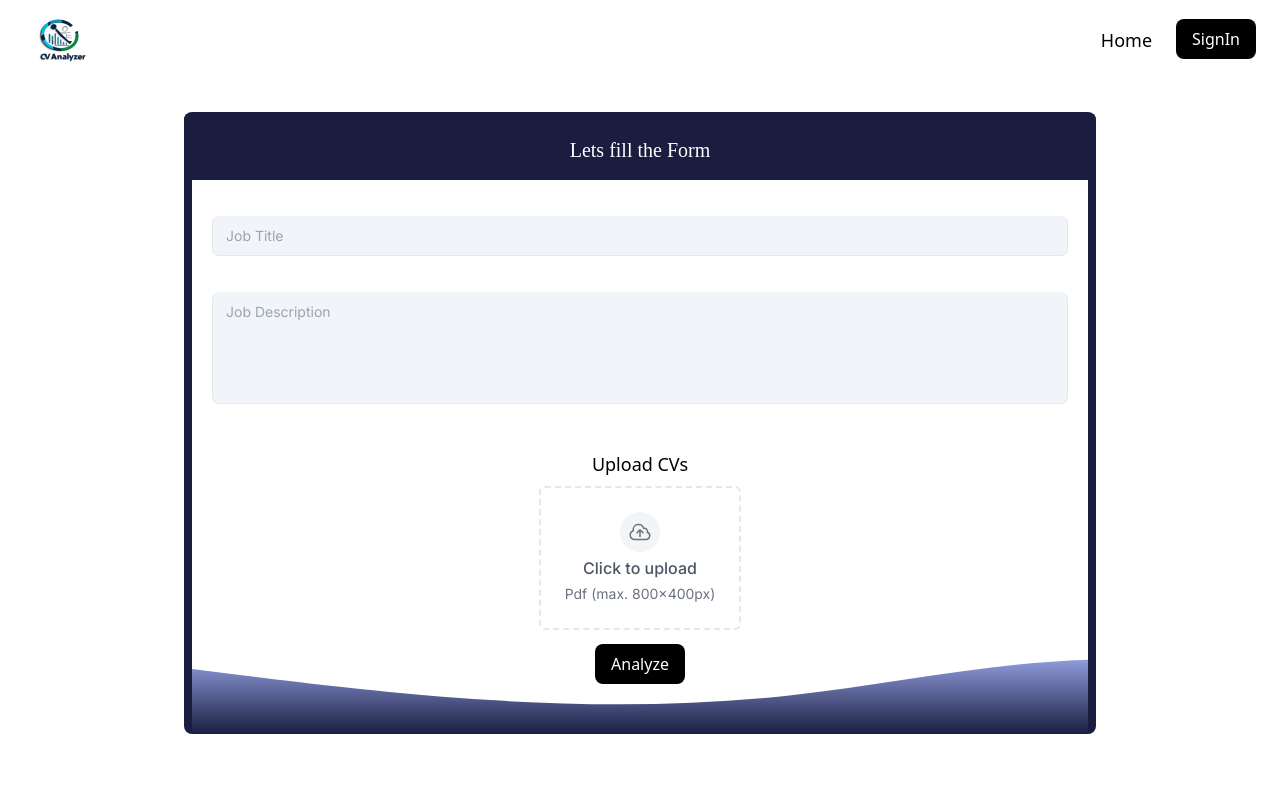
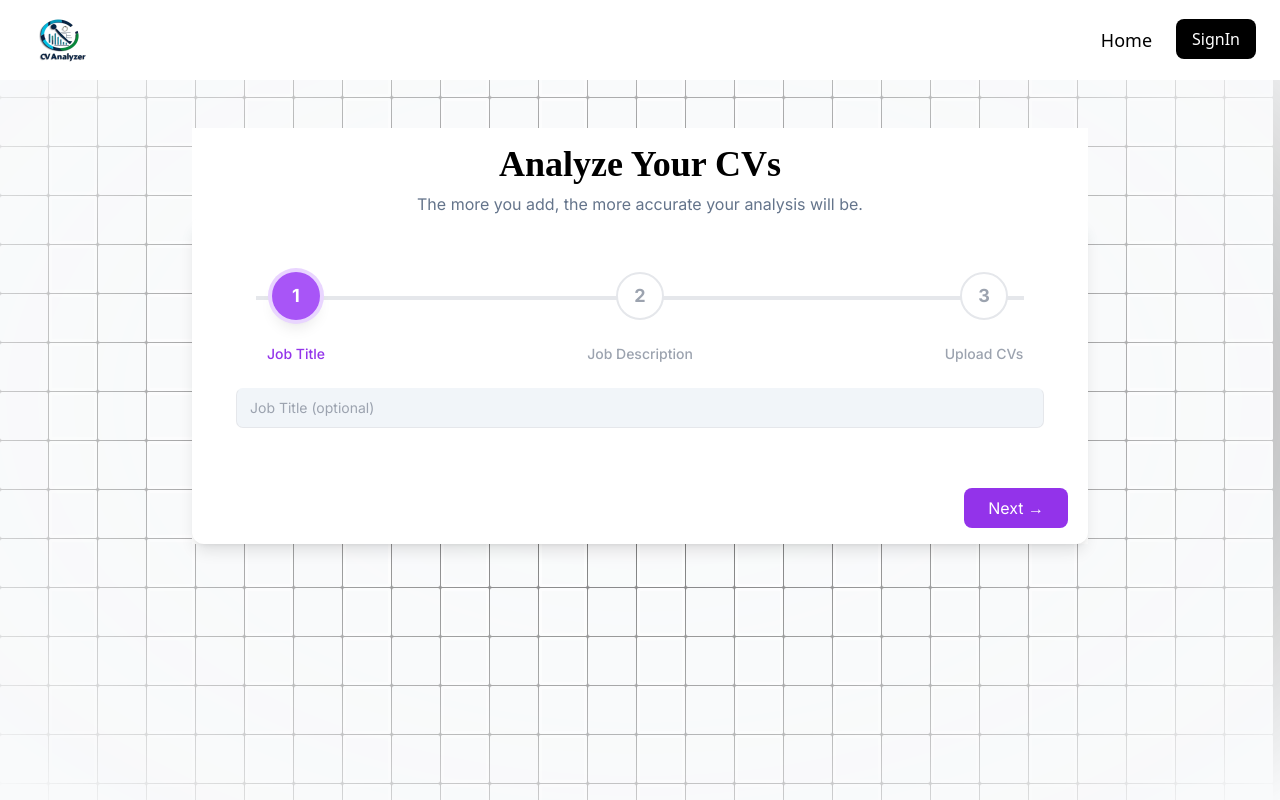
Before and after one commit to dev-bilal-raza/CVAnalysis, a Next.js app in the folder cv_checker_frontend/: page /upload_cvs in a window 1280 px wide. Shown: the top 800 px of the page. Built offline with nearby package versions, Linux system fonts and the light colour scheme; no server answers.

Commit message:
feat: add GridPattern component and enhance Input component with optional required prop

```diff
--- a/cv_checker_frontend/src/app/upload_cvs/page.tsx
+++ b/cv_checker_frontend/src/app/upload_cvs/page.tsx
@@ -1,12 +1,16 @@
 import UploadCvs from '@/components/pages/UploadCvs'
 import Footer from "@/components/layout/Footer";
 import Header from "@/components/layout/Header";
+import { GridPattern } from '@/components/ui/GridPattern';
 
 const page = () => {
     return (
         <main>
             <Header/>
-            <section className='min-h-screen'>
+            <section className='min-h-screen max-w-screen mx-auto'>
+                <div className="absolute inset-0 [mask-image:radial-gradient(ellipse_at_center,white,transparent)] ">
+                    <GridPattern />
+                </div>
                 <UploadCvs />
             </section>
             <Footer/>
--- a/cv_checker_frontend/src/components/common/Input.tsx
+++ b/cv_checker_frontend/src/components/common/Input.tsx
@@ -4,19 +4,20 @@ interface InputType {
     labelText: string,
     otherClasses?: string,
     setInput: (value: string) => void
+    is_required?: boolean
 }
 
-const Input = ({ labelText, otherClasses, setInput }: InputType) => {
+const Input = ({ labelText, otherClasses, setInput, is_required }: InputType) => {
     return (
         <div className="relative h-10 w-full">
             <input
-                className="peer w-full focus:bg-white h-full bg-slate-100 text-gray-700 font-sans font-normal outline outline-0 focus:outline-0 transition-all placeholder-shown:border placeholder-shown:border-blue-gray-200 placeholder-shown:border-t-blue-gray-200 border focus:border-2 border-t-transparent focus:border-t-transparent text-sm px-3 py-2.5 rounded-[7px] border-blue-gray-200 focus:border-indigo-500"
+                className="peer w-full focus:bg-white h-full bg-slate-100 text-gray-700 font-sans font-normal outline outline-0 focus:outline-0 transition-all placeholder-shown:border placeholder-shown:border-blue-gray-200 placeholder-shown:border-t-blue-gray-200 border focus:border-2 border-t-transparent focus:border-t-transparent text-sm px-3 py-2.5 rounded-[7px] border-blue-gray-200 focus:border-purple-700"
                 placeholder=" "
                 onChange={(e) =>setInput(e.target.value)}
-                required
+                required={is_required? is_required : false}
                 />
             <label
-                className="flex w-full h-full select-none pointer-events-none absolute left-0 font-normal !overflow-visible truncate peer-placeholder-shown:text-blue-gray-500 leading-tight peer-focus:leading-tight transition-all -top-1.5 peer-placeholder-shown:text-sm text-[11px] peer-focus:text-[11px] before:content[' '] before:block before:box-border before:w-2.5 before:h-1.5 before:mt-[6.5px] before:mr-1 peer-placeholder-shown:before:border-transparent before:rounded-tl-md before:border-t peer-focus:before:border-t-2 before:border-l peer-focus:before:border-l-2 before:pointer-events-none before:transition-all after:content[' '] after:block after:flex-grow after:box-border after:w-2.5 after:h-1.5 after:mt-[6.5px] after:ml-1 peer-placeholder-shown:after:border-transparent after:rounded-tr-md after:border-t peer-focus:after:border-t-2 after:border-r peer-focus:after:border-r-2 after:pointer-events-none after:transition-all peer-placeholder-shown:leading-[3.75] text-gray-400 peer-focus:text-indigo-500 before:border-blue-gray-200 peer-focus:before:!border-indigo-500 after:border-gray-200 peer-focus:after:!border-indigo-500">
+                className="flex w-full h-full select-none pointer-events-none absolute left-0 font-normal !overflow-visible truncate peer-placeholder-shown:text-blue-gray-500 leading-tight peer-focus:leading-tight transition-all -top-1.5 peer-placeholder-shown:text-sm text-[11px] peer-focus:text-[11px] before:content[' '] before:block before:box-border before:w-2.5 before:h-1.5 before:mt-[6.5px] before:mr-1 peer-placeholder-shown:before:border-transparent before:rounded-tl-md before:border-t peer-focus:before:border-t-2 before:border-l peer-focus:before:border-l-2 before:pointer-events-none before:transition-all after:content[' '] after:block after:flex-grow after:box-border after:w-2.5 after:h-1.5 after:mt-[6.5px] after:ml-1 peer-placeholder-shown:after:border-transparent after:rounded-tr-md after:border-t peer-focus:after:border-t-2 after:border-r peer-focus:after:border-r-2 after:pointer-events-none after:transition-all peer-placeholder-shown:leading-[3.75] text-gray-400 peer-focus:text-purple-700 before:border-blue-gray-200 peer-focus:before:!border-purple-700 after:border-gray-200 peer-focus:after:!border-purple-700">
                 {labelText}
             </label>
         </div>
--- a/cv_checker_frontend/src/components/pages/UploadCvs.tsx
+++ b/cv_checker_frontend/src/components/pages/UploadCvs.tsx
@@ -1,116 +1,321 @@
 "use client"
-import React, { FormEvent, useEffect, useState } from 'react'
+import React, { FormEvent, useState } from 'react'
 import Input from '../common/Input'
 import Button from '../common/Button'
-import Image from 'next/image'
 import { add_job } from '../api_calls/job_calls'
 import { handleUploadFiles } from '@/utils/file_handler'
 import { FormSvg } from '../common/Svgs'
 import { useRouter } from 'next/navigation'
 import Loader from '../layout/loader/Loader'
+import { GridPattern } from '../ui/GridPattern'
 
+const Stepper = ({ step, handleStep, canProceed }: {
+  step: number;
+  handleStep: (step: number) => void;
+  canProceed: (step: number) => boolean;
+}) => {
+  const steps = [
+    { number: 1, label: "Job Title" },
+    { number: 2, label: "Job Description" },
+    { number: 3, label: "Upload CVs" },
+  ];
+
+  return (
+    <div className="flex justify-center w-full py-8 mb-4">
+      <div className="relative flex justify-between w-full max-w-3xl px-4">
+        <div className="absolute top-6 left-0 right-0 h-1 bg-gray-200" />
+
+        <div
+          className="absolute top-6 left-0 h-1 bg-purple-500 transition-all duration-500 ease-in-out"
+          style={{ width: `${((step - 1) / (steps.length - 1)) * 100}%` }}
+        />
+
+        {steps.map((s, index) => (
+          <div
+            key={s.number}
+            className="relative flex flex-col items-center"
+            style={{ width: index === 0 || index === steps.length - 1 ? 'auto' : '0' }}
+          >
+            <button
+              onClick={() => handleStep(s.number)}
+              type='button'
+              className={`
+                relative z-10 flex items-center justify-center w-12 h-12 rounded-full
+                transition-all duration-300 ease-in-out transform hover:scale-110
+                ${step >= s.number
+                  ? 'bg-purple-500 text-white shadow-lg hover:bg-purple-600'
+                  : 'bg-white border-2 border-gray-200 text-gray-400 hover:border-gray-300'
+                }
+                ${step === s.number ? 'ring-4 ring-purple-200' : ''}
+              `}
+              disabled={!canProceed(s.number)}
+            >
+              <span className="font-bold text-lg">{s.number}</span>
+            </button>
+
+            <div className={`
+              absolute top-14 mt-4 text-sm font-medium whitespace-nowrap
+              transition-colors duration-300
+              ${step >= s.number ? 'text-purple-600' : 'text-gray-400'}
+            `}>
+              {s.label}
+            </div>
+          </div>
+        ))}
+      </div>
+    </div>
+  );
+};
 
 const UploadCvs = () => {
+  const [formState, setFormState] = useState({
+    step: 1,
+    jobTitle: '',
+    jobDescription: '',
+    uploadedFiles: [] as File[],
+    fileLimit: false,
+    response: '',
+    loading: false
+  });
 
-  const formData = new FormData();
-  const [loading, setLoading] = useState(false);
-  const [jobTitle, setJobTitle] = useState<string>("");
-  const [jobDescription, setJobDescription] = useState<string>("");
-  const [uploadedFiles, setUploadedFiles] = useState<File[]>([]);
-  const [fileLimit, setFileLimit] = useState(false);
-  const [response, setResponse] = useState("");
   const router = useRouter();
+
+  // Function to count non-whitespace characters
+  const countNonWhitespace = (str: string): number => {
+    return str.replace(/\s/g, '').length;
+  };
+
+  const canProceedToStep = (targetStep: number): boolean => {
+    if (targetStep <= formState.step) return true;
+    if (targetStep === 2) return true;
+    if (targetStep === 3) return countNonWhitespace(formState.jobDescription) >= 15;
+    return false;
+  };
+
+  const handleStep = (newStep: number) => {
+    if (canProceedToStep(newStep)) {
+      setFormState(prev => ({ ...prev, step: newStep }));
+    }
+  };
+
+  const handleFileChange = (event: React.ChangeEvent<HTMLInputElement>) => {
+    if (!event.target.files) return;
+
+    const fileResponse = handleUploadFiles(
+      Array.from(event.target.files),
+      formState.uploadedFiles,
+      (limit: boolean) => setFormState(prev => ({ ...prev, fileLimit: limit })),
+      (files: File[]) => setFormState(prev => ({ ...prev, uploadedFiles: files }))
+    );
+
+    setFormState(prev => ({
+      ...prev,
+      response: fileResponse === true ? '' : 'You are only allowed to upload PDF files.'
+    }));
+  };
 
   const uploadCvs = async (e: FormEvent) => {
     e.preventDefault();
-    setResponse("");
-    setLoading(true);
-    if (uploadedFiles.length > 0 && jobTitle && jobDescription) {
-      for (let i = 0; i < uploadedFiles.length; i++) {
-        formData.append('cvs', uploadedFiles[i]);
+    if (formState.step !== 3) return;
+
+    setFormState(prev => ({ ...prev, loading: true, response: '' }));
+
+    const isValid = formState.uploadedFiles.length > 0 &&
+                   formState.jobTitle &&
+                   countNonWhitespace(formState.jobDescription) >= 15;
+
+    if (isValid) {
+      const formData = new FormData();
+      formState.uploadedFiles.forEach(file => {
+        formData.append('cvs', file);
+      });
+      formData.append('job_title', formState.jobTitle);
+      formData.append('job_description', formState.jobDescription);
+
+      try {
+        const response = await add_job(formData);
+        if (response) {
+          setFormState(prev => ({ ...prev, loading: false }));
         }
-      formData.append("job_title", jobTitle)
-      formData.append("job_description", jobDescription)
-      const response = await add_job(formData)
-      console.log(response);
-      if (response) {
-        // router.push(`/analyze_cv/${1}`);
-        setLoading(false);
+      } catch (error) {
+        setFormState(prev => ({
+          ...prev,
+          loading: false,
+          response: 'An error occurred while uploading files.'
+        }));
       }
     } else {
-      setResponse("You have not filled the form correctly.");
-      setLoading(false);
-    }
-  }
-  const handleFileChange = (event: React.ChangeEvent<HTMLInputElement>) => {
-    if (event.target.files) {
-      const file_response = handleUploadFiles(Array.from(event.target.files), uploadedFiles, setFileLimit, setUploadedFiles);
-      console.log("File Response: " + file_response);
-      if (file_response !== true) {
-        setResponse("You are only allowed to upload pdf files.")
-      } else {
-        setResponse("")
-      }
+      console.log('Invalid form data');
+      setFormState(prev => ({
+        ...prev,
+        loading: false,
+        response: 'You have not filled the form correctly.'
+      }));
     }
   };
 
+  const renderStepContent = () => {
+    switch (formState.step) {
+      case 1:
         return (
-    <div className='flex justify-center gap-6 p-8'>
-      <form onSubmit={uploadCvs} className='relative pb-10 bg-white flex flex-col justify-center w-3/4 items-center gap-4 border-[#1A1D3F] border-8 border-t-3 border-b-0 rounded-lg'>
-        <h2 className='bg-[#1a1d3f] w-full p-4 text-center font-heading text-white text-xl font-medium'>
-          Lets fill the Form
-        </h2>
-        <div className='w-full p-5 pb-0'>
-          <Input labelText='Job Title' setInput={setJobTitle} />
+          <div className="w-full p-5">
+            <Input
+              labelText="Job Title (optional)"
+              is_required={false}
+              setInput={(value) => setFormState(prev => ({ ...prev, jobTitle: value }))}
+            />
           </div>
-        <div className='w-full p-5 pb-0'>
+        );
+
+      case 2:
+        return (
+          <div className="w-full p-5">
             <div className="relative w-full">
               <textarea
                 className="resize-none bg-slate-100 focus:bg-white h-28 peer w-full font-sans font-normal outline-none transition-all placeholder-shown:border placeholder-shown:border-blue-gray-200 placeholder-shown:border-t-blue-gray-200 border focus:border-2 focus:border-t-transparent text-sm rounded-[7px] border-blue-gray-200 focus:border-indigo-500 px-2 py-2 border-t-transparent"
                 placeholder=" "
-              onChange={(e) => setJobDescription(e.target.value)}
+                value={formState.jobDescription}
+                onChange={(e) => setFormState(prev => ({ ...prev, jobDescription: e.target.value }))}
                 required
-            ></textarea>
-            <label
-              className="flex w-full select-none pointer-events-none absolute left-0 font-normal truncate peer-placeholder-shown:text-blue-gray-500 leading-tight peer-focus:leading-tight transition-all -top-1.5 peer-placeholder-shown:text-sm text-[11px] peer-focus:text-[11px] before:content[' '] before:block before:box-border before:w-2.5 before:h-1.5 before:mt-[6.5px] before:mr-1 peer-placeholder-shown:before:border-transparent before:rounded-tl-md before:border-t peer-focus:before:border-t-2 before:border-l peer-focus:before:border-l-2 before:pointer-events-none before:transition-all after:content[' '] after:block after:flex-grow after:box-border after:w-2.5 after:h-1.5 after:mt-[6.5px] after:ml-1 peer-placeholder-shown:after:border-transparent after:rounded-tr-md after:border-t peer-focus:after:border-t-2 after:border-r peer-focus:after:border-r-2 after:pointer-events-none after:transition-all peer-placeholder-shown:leading-[3.75] text-gray-400 peer-focus:text-indigo-500 before:border-blue-gray-200 peer-focus:before:!border-indigo-500 after:border-blue-gray-200 peer-focus:after:!border-indigo-500">
-              Job Description
+              />
+              <label className="flex w-full select-none pointer-events-none absolute left-0 font-normal truncate peer-placeholder-shown:text-blue-gray-500 leading-tight peer-focus:leading-tight transition-all -top-1.5 peer-placeholder-shown:text-sm text-[11px] peer-focus:text-[11px] before:content[' '] before:block before:box-border before:w-2.5 before:h-1.5 before:mt-[6.5px] before:mr-1 peer-placeholder-shown:before:border-transparent before:rounded-tl-md before:border-t peer-focus:before:border-t-2 before:border-l peer-focus:before:border-l-2 before:pointer-events-none before:transition-all after:content[' '] after:block after:flex-grow after:box-border after:w-2.5 after:h-1.5 after:mt-[6.5px] after:ml-1 peer-placeholder-shown:after:border-transparent after:rounded-tr-md after:border-t peer-focus:after:border-t-2 after:border-r peer-focus:after:border-r-2 after:pointer-events-none after:transition-all peer-placeholder-shown:leading-[3.75] text-gray-400 peer-focus:text-indigo-500 before:border-blue-gray-200 peer-focus:before:!border-indigo-500 after:border-blue-gray-200 peer-focus:after:!border-indigo-500">
+                Job Description (min. 15 non-space characters)
               </label>
+              {formState.jobDescription.length > 0 && countNonWhitespace(formState.jobDescription) < 15 && (
+                <p className="mt-1 text-sm text-red-500">
+                  Please enter at least 15 non-space characters ({15 - countNonWhitespace(formState.jobDescription)} more needed)
+                </p>
+              )}
             </div>
           </div>
-        <div className="m-4 mb-14">
-          <label htmlFor="example5" className="text-center w-full flex justify-center p-2 text-lg font-sans font-medium">Upload CVs</label>
-          <label className="mb-2 flex w-full cursor-pointer appearance-none items-center justify-center rounded-md border-2 border-dashed border-gray-200 p-6 transition-all hover:border-primary-300">
-            <div className="space-y-1 text-center">
-              <div className="mx-auto inline-flex h-10 w-10 items-center justify-center rounded-full bg-gray-100">
-                <svg xmlns="http://www.w3.org/2000/svg" fill="none" viewBox="0 0 24 24" strokeWidth="1.5" stroke="currentColor" className="h-6 w-6 text-gray-500">
-                  <path strokeLinecap="round" strokeLinejoin="round" d="M12 16.5V9.75m0 0l3 3m-3-3l-3 3M6.75 19.5a4.5 4.5 0 01-1.41-8.775 5.25 5.25 0 0110.233-2.33 3 3 0 013.758 3.848A3.752 3.752 0 0118 19.5H6.75z" />
+        );
+
+      case 3:
+        return (
+          <div className="w-full max-w-2xl mx-auto p-5">
+            <div className="space-y-4">
+              <label className="block text-center text-lg font-medium text-gray-700">
+                Upload CVs
+              </label>
+              <div className="relative">
+                <label className="group flex flex-col items-center justify-center w-full h-48
+                                border-2 border-dashed border-gray-300 rounded-lg
+                                transition-all hover:border-purple-500 cursor-pointer
+                                bg-gray-50 hover:bg-gray-100">
+                  <div className="space-y-2 text-center">
+                    <div className="mx-auto inline-flex h-12 w-12 items-center justify-center
+                                  rounded-full bg-gray-200 group-hover:bg-gray-300">
+                      <svg className="h-6 w-6 text-gray-600" fill="none" viewBox="0 0 24 24"
+                           stroke="currentColor">
+                        <path strokeLinecap="round" strokeLinejoin="round" strokeWidth={2}
+                              d="M12 6v6m0 0v6m0-6h6m-6 0H6" />
                       </svg>
                     </div>
-              <div className="text-gray-600"><a href="#" className="font-medium text-primary-500 hover:text-primary-700">Click to upload</a></div>
-              <p className="text-sm text-gray-500">Pdf (max. 800x400px)</p>
+                    <div className="text-sm text-gray-600">
+                      <span className="font-medium text-purple-600 hover:text-purple-700">
+                        Click to upload
+                      </span>
+                      {' '}or drag and drop
                     </div>
-            <input id="example5"
+                    <p className="text-xs text-gray-500">PDF files only</p>
+                  </div>
+                  <input
                     type="file"
-              className="sr-only"
+                    className="hidden"
                     multiple
-              disabled={fileLimit}
+                    accept=".pdf"
+                    disabled={formState.fileLimit}
                     onChange={handleFileChange}
                   />
                 </label>
-          {uploadedFiles.length > 0 && <p className='text-lg m-3 text-center'>{uploadedFiles.length} CVs uploaded</p>}
-          {response && <p className='text-lg m-3 text-red-400 text-center'>{response}</p>}
               </div>
-        {
-          loading ?
-            <Loader /> :
-            <div className='absolute bottom-10 z-40 m-2'>
-              <Button is_delete={false}>Analyze</Button>
+              {formState.uploadedFiles.length > 0 && (
+                <div className="text-center text-sm text-gray-600">
+                  {formState.uploadedFiles.length} CV{formState.uploadedFiles.length !== 1 ? 's' : ''} uploaded
                 </div>
+              )}
+              {formState.response && (
+                <div className="text-center text-sm text-red-500">
+                  {formState.response}
+                </div>
+              )}
+            </div>
+          </div>
+        );
     }
-        <FormSvg />
+  };
+
+  const renderNavigation = () => {
+    if (formState.loading) return <Loader />;
+
+    return (
+      <div className="flex justify-between items-center w-full px-5 py-4">
+        {formState.step > 1 && (
+          <button
+            type="button"
+            onClick={() => handleStep(formState.step - 1)}
+            className="px-4 py-2 text-gray-600 hover:text-gray-800 focus:outline-none
+                     transition-colors duration-200"
+          >
+            ← Back
+          </button>
+        )}
+        <div className={formState.step === 1 ? 'ml-auto' : ''}>
+          {formState.step === 3 ? (
+            <button
+              type="submit"
+              disabled={formState.uploadedFiles.length === 0}
+              className="px-6 py-2 bg-purple-600 text-white rounded-lg
+                       hover:bg-purple-700 focus:outline-none focus:ring-2
+                       focus:ring-purple-500 focus:ring-offset-2
+                       disabled:opacity-50 disabled:cursor-not-allowed
+                       transition-colors duration-200"
+            >
+              Analyze CVs
+            </button>
+          ) : (
+            <button
+              type="button"
+              onClick={() => handleStep(formState.step + 1)}
+              disabled={!canProceedToStep(formState.step + 1)}
+              className="px-6 py-2 bg-purple-600 text-white rounded-lg
+                       hover:bg-purple-700 focus:outline-none focus:ring-2
+                       focus:ring-purple-500 focus:ring-offset-2
+                       disabled:opacity-50 disabled:cursor-not-allowed
+                       transition-colors duration-200"
+            >
+              Next →
+            </button>
+          )}
+        </div>
+      </div>
+    );
+  };
+
+  return (
+    <div className="min-h-screen bg-gray-50 py-12 px-4 sm:px-6 lg:px-8">
+      <div className="relative bg-white max-w-4xl mx-auto">
+        <div className='flex flex-col justify-center items-center gap-2'>
+          <h2 className='relative font-heading text-4xl font-bold mt-4'>
+            Analyze Your CVs
+          </h2>
+          <p className='text-slate-500'>
+            The more you add, the more accurate your analysis will be.
+          </p>
+        </div>
+        <form
+          onSubmit={uploadCvs}
+          className="bg-white rounded-xl shadow-lg overflow-hidden"
+        >
+          <div className="px-4 py-5 sm:p-6">
+            <Stepper step={formState.step} handleStep={handleStep} canProceed={canProceedToStep} />
+            {renderStepContent()}
+          </div>
+          {renderNavigation()}
         </form>
       </div>
-  )
-}
+    </div>
+  );
+};
 
 export default UploadCvs
--- /dev/null
+++ b/cv_checker_frontend/src/components/ui/GridPattern.tsx
@@ -0,0 +1,57 @@
+"use client"
+import { useEffect, useState } from 'react';
+
+export function GridPattern() {
+  const [dimensions, setDimensions] = useState({
+    columns: 0,
+    rows: 0
+  });
+
+  // Calculate grid dimensions based on viewport and cell size
+  useEffect(() => {
+    const calculateDimensions = () => {
+      const cellSize = window.innerWidth >= 1024 ? 48 : // lg
+                      window.innerWidth >= 768 ? 40 : // md
+                      window.innerWidth >= 640 ? 24 : // sm
+                      16; // default
+
+      const columns = Math.ceil(window.innerWidth / cellSize);
+      const rows = Math.ceil(window.innerHeight / cellSize);
+
+      setDimensions({ columns, rows });
+    };
+
+    calculateDimensions();
+    window.addEventListener('resize', calculateDimensions);
+    return () => window.removeEventListener('resize', calculateDimensions);
+  }, []);
+
+  return (
+    <div className="fixed inset-0 w-full h-full bg-neutral-600 overflow-hidden">
+      <div className="w-full h-full flex flex-wrap justify-start items-start gap-x-px gap-y-px">
+        {Array.from({ length: dimensions.rows }).map((_, row) =>
+          Array.from({ length: dimensions.columns }).map((_, col) => {
+            const index = row * dimensions.columns + col;
+            return (
+              <div
+                key={`${col}-${row}`}
+                className={`
+                  w-4 h-4
+                  sm:w-6 sm:h-6
+                  md:w-10 md:h-10
+                  lg:h-12 lg:w-12
+                  flex-shrink-0
+                  rounded-[2px]
+                  ${index % 2 === 0
+                    ? "bg-gray-50 dark:bg-neutral-950"
+                    : "bg-gray-50 dark:bg-neutral-950 shadow-[0px_0px_1px_3px_rgba(255,255,255,1)_inset] dark:shadow-[0px_0px_1px_3px_rgba(0,0,0,1)_inset]"
+                  }
+                `}
+              />
+            );
+          })
+        )}
+      </div>
+    </div>
+  );
+}
```
Lines whose indentation alone changed are shown as unchanged.
